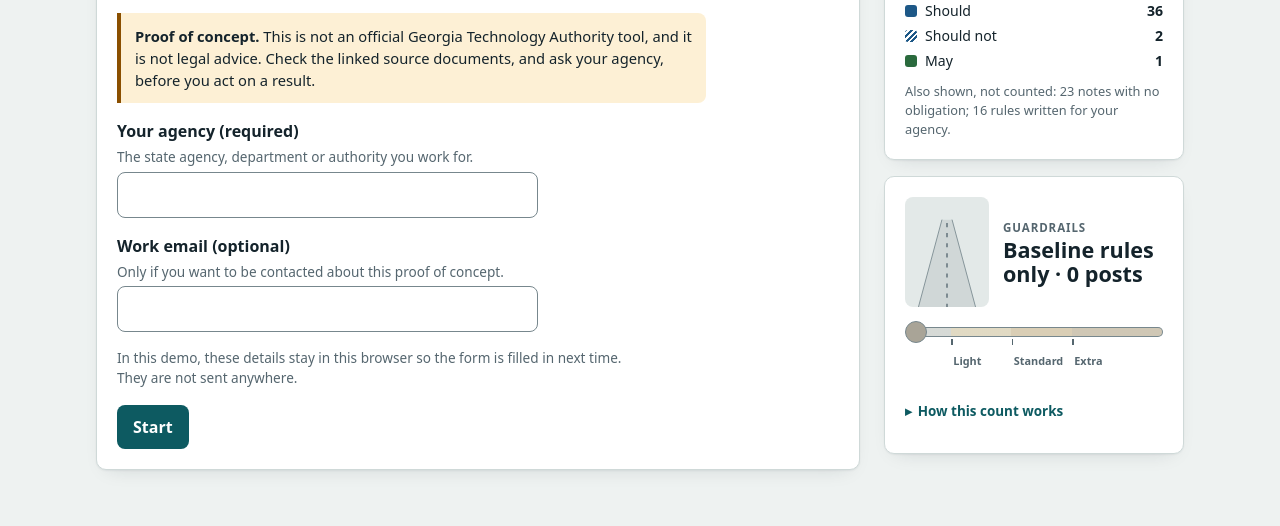
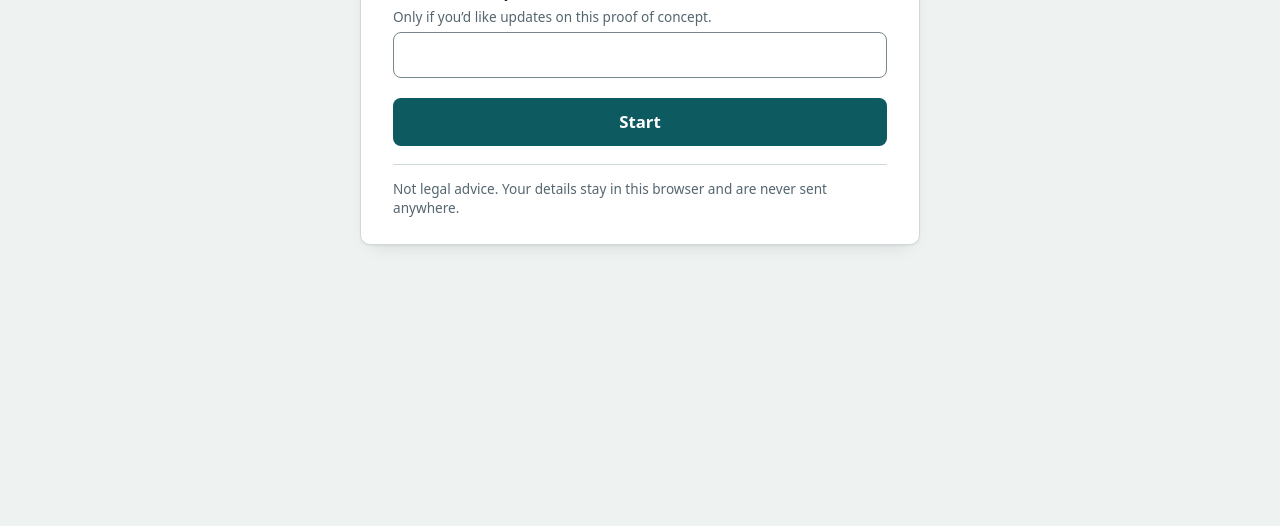
Before and after one commit to jbloewencolon/GTA-PSG-Nav, a plain HTML site: page site/index.html in a window 1280 px wide. Shown: the part 411-937 px from the top of the page. After the commit the page ends 800 px from the top, so only its background shows below. Drawn offline with Linux system fonts and the light colour scheme.

Commit message:
Simplify the title screen
One centred card; the side panel and the header's description appear
once the questions start. The proof-of-concept pill carries the notice;
the card keeps one privacy line.

Co-Authored-By: Claude Opus 5.5 <noreply@anthropic.com>
Claude-Session: https://claude.ai/code/session_01UME3yHyTmeMZN4Qs47Nq3S

```diff
--- a/site/index.html
+++ b/site/index.html
@@ -281,14 +281,20 @@ details.agency .declist{margin-top:12px;box-shadow:none}
 @media print{.revbar{display:none}details.agency{box-shadow:none}}
 .more.mobans{display:none}@media (max-width:820px){.q .more.mobans{display:block}}
 /* title screen */
-.pocnote{margin:14px 0 16px;padding:12px 14px;border-left:4px solid var(--check);background:var(--check-bg);border-radius:0 8px 8px 0;max-width:70ch;font-size:.92rem}
+.pocnote{margin:18px 0 0;padding-top:14px;border-top:1px solid var(--line);color:var(--muted);font-size:.85rem;line-height:1.45}
 .field{display:flex;flex-direction:column;gap:4px;margin:0 0 16px;max-width:46ch}
 .field label{font-weight:700}
 .field input{width:100%;min-width:0;font:inherit;color:var(--ink);background:var(--surface);padding:10px 12px;min-height:44px;border:1.5px solid var(--ctl);border-radius:8px}
 .field input[aria-invalid="true"]{border-color:var(--mustnot);border-width:2px}
 .fhint{margin:0;color:var(--muted);font-size:.85rem}
 .ferr{margin:0;color:var(--mustnot);font-size:.88rem;font-weight:600}
-.privacy{margin:0 0 16px;color:var(--muted);font-size:.85rem;max-width:65ch}
+.grid.intro{grid-template-columns:minmax(0,1fr)}.grid.intro .rail{display:none}
+.card.intro{width:100%;max-width:560px;margin:28px auto 0;padding:32px 32px 26px}
+.card.intro h2{max-width:none}.card.intro .help{margin-bottom:22px}.card.intro .field{max-width:none}
+body.intro header.top>p:not(.pocpill){display:none}
+body.intro header.top{align-items:center}
+.btn.wide{width:100%;min-height:48px;font-size:1.05rem;margin-top:4px}
+.intro .nav{flex-direction:column;align-items:stretch;gap:4px;margin-top:8px}
 .pocpill{display:inline-block;margin:0;padding:3px 10px;border-radius:999px;border:1px solid var(--band-muted);color:var(--band-ink);font-size:.75rem;font-weight:700;letter-spacing:.03em}
 /* rules that apply: count + obligation mix */
 .railh{font-size:.72rem;text-transform:uppercase;letter-spacing:.08em;color:var(--muted);margin:0 0 4px;font-weight:700}
@@ -663,12 +669,12 @@ function renderResults(){
   main.appendChild(h("p",{class:"closing",text:META.closing}));
 }
 function setErr(inp,el,msg){el.textContent=msg;el.hidden=!msg;inp.setAttribute("aria-invalid",msg?"true":"false")}
-function field(id,label,hint,attrs){var inp=h("input",Object.assign({id:id,name:id,"aria-describedby":id+"-hint "+id+"-err"},attrs)),err=h("p",{id:id+"-err",class:"ferr",hidden:""});
-  return {inp:inp,err:err,el:h("div",{class:"field"},[h("label",{for:id,text:label}),h("p",{id:id+"-hint",class:"fhint",text:hint}),inp,err])}}
+function field(id,label,hint,attrs){var inp=h("input",Object.assign({id:id,name:id,"aria-describedby":(hint?id+"-hint ":"")+id+"-err"},attrs)),err=h("p",{id:id+"-err",class:"ferr",hidden:""});
+  return {inp:inp,err:err,el:h("div",{class:"field"},[h("label",{for:id,text:label}),hint?h("p",{id:id+"-hint",class:"fhint",text:hint}):null,inp,err])}}
 function renderIntro(){
   var main=$("main");main.textContent="";
-  var ag=field("agency","Your agency (required)","The state agency, department or authority you work for.",{type:"text",required:"",maxlength:"120",autocomplete:"organization"});
-  var em=field("email","Work email (optional)","Only if you want to be contacted about this proof of concept.",{type:"email",maxlength:"254",autocomplete:"email",spellcheck:"false"});
+  var ag=field("agency","Your agency",null,{type:"text",required:"",maxlength:"120",autocomplete:"organization"});
+  var em=field("email","Work email (optional)","Only if you’d like updates on this proof of concept.",{type:"email",maxlength:"254",autocomplete:"email",spellcheck:"false"});
   if(profile){ag.inp.value=profile.agency;em.inp.value=profile.email||""}
   var forget=profile?h("button",{class:"link",type:"button",on:{click:function(){forgetProfile();profile=null;ag.inp.value="";em.inp.value="";forget.remove();$("status").textContent="Your saved details were removed from this browser.";ag.inp.focus()}}},["Forget my details"]):null;
   var form=h("form",{novalidate:"","aria-labelledby":"qh",on:{submit:function(ev){ev.preventDefault();
@@ -677,14 +683,14 @@ function renderIntro(){
       var ok=!m||em.inp.checkValidity();setErr(em.inp,em.err,ok?"":"Enter a valid email address, or leave it blank.");if(!ok&&!first)first=em.inp;
       if(first){first.focus();return}
       profile={agency:a,email:m};saveProfile(profile);started=true;render()}}},
-    [ag.el,em.el,h("p",{class:"privacy",text:"In this demo, these details stay in this browser so the form is filled in next time. They are not sent anywhere."}),
-     h("div",{class:"nav"},[h("button",{class:"btn",type:"submit",id:"start"},["Start"]),forget])]);
-  main.appendChild(h("div",{class:"card q intro"},[h("h2",{text:"Which GTA AI rules apply to what you’re doing?",tabindex:"-1",id:"qh"}),
-    h("p",{class:"help",text:"Answer up to seven questions about how you plan to use an AI tool. You’ll see the Georgia Technology Authority policies, standards and guidelines that apply, each with its exact source wording, and any approval or review you need first."}),
-    h("div",{class:"pocnote",role:"note"},[h("b",{text:"Proof of concept. "}),"This is not an official Georgia Technology Authority tool, and it is not legal advice. Check the linked source documents, and ask your agency, before you act on a result."]),
-    form]));
+    [ag.el,em.el,h("div",{class:"nav"},[h("button",{class:"btn wide",type:"submit",id:"start"},["Start"]),forget])]);
+  main.appendChild(h("div",{class:"card q intro"},[h("h2",{text:"Which GTA AI rules apply to you?",tabindex:"-1",id:"qh"}),
+    h("p",{class:"help",text:"Seven quick questions. Every rule comes with its exact wording and source."}),
+    form,
+    h("p",{class:"pocnote",text:"Not legal advice. Your details stay in this browser and are never sent anywhere."})]));
 }
 function render(){
+  document.querySelector(".grid").classList.toggle("intro",!started);document.body.classList.toggle("intro",!started);
   if(!started){renderIntro();renderRail();if(render.ran){$("qh").focus({preventScroll:true});window.scrollTo(0,0)}render.ran=true;return}
   var q=current();
   if(q&&!showResults)renderQuestion(q);else{showResults=true;renderResults();stagger();}
```
Also changed, not shown: docs/images/00-title-screen.png, 2 other files.
